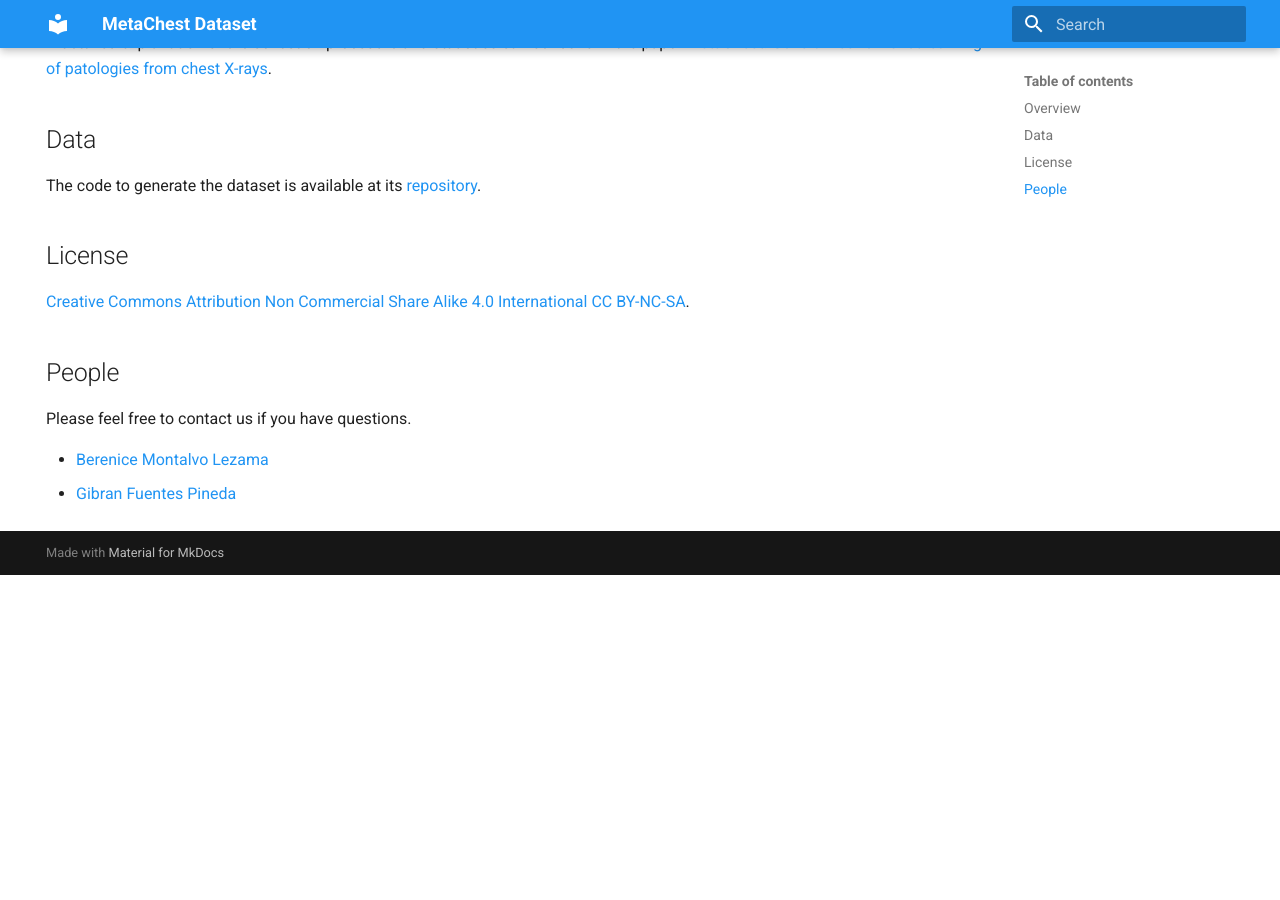
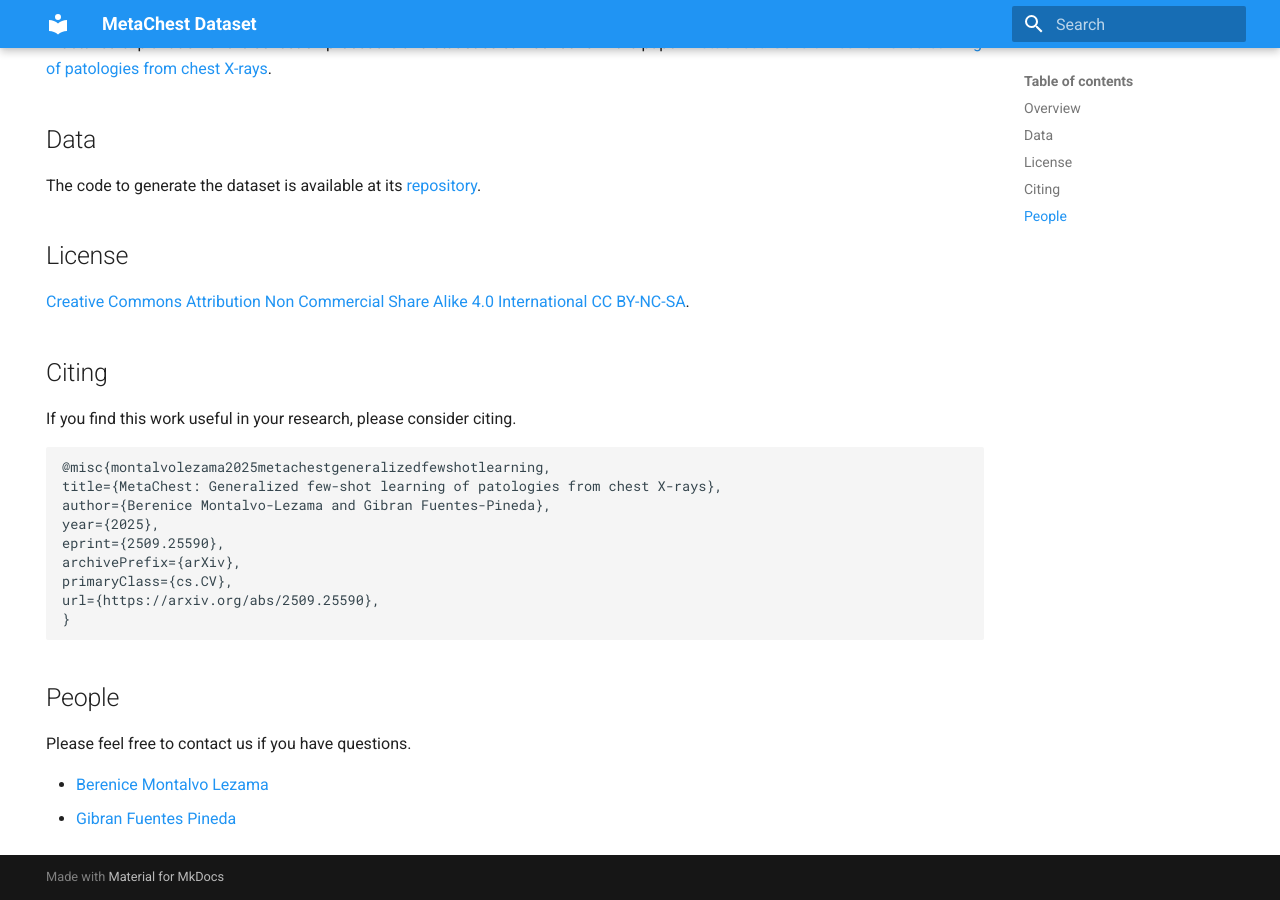
Before and after one commit to bereml/metachest, an MkDocs documentation site: the page built from docs/index.md, in a window 1280 px wide and 900 px high, scrolled down 1456 px. Built offline with MkDocs 1.6.1 and Material for MkDocs 9.7.7, drawn with Linux system fonts in a browser that asks for light colours; before the commit the page ends 2031 px from its top, so only the background shows below that.

Commit message:
add citation

````diff
--- a/docs/index.md
+++ b/docs/index.md
@@ -25,24 +25,20 @@ The code to generate the dataset is available at its [repository](https://github
 [Creative Commons Attribution Non Commercial Share Alike 4.0 International CC BY-NC-SA](https://creativecommons.org/licenses/by-nc-sa/4.0/legalcode).
 
 
-<!-- ## Citing
+## Citing
 If you find this work useful in your research, please consider citing.
 
 ```
-@article{Trailers12k-2023103343,
-title = {Improving Transfer Learning for Movie Trailer Genre Classification using a Dual Image and Video Transformer},
-journal = {Information Processing & Management},
-volume = {60},
-number = {3},
-pages = {103343},
-year = {2023},
-issn = {0306-4573},
-doi = {https://doi.org/10.1016/j.ipm.2023.103343},
-url = {https://www.sciencedirect.com/science/article/pii/S0306457323000808},
-author = {Ricardo Montalvo-Lezama and Berenice Montalvo-Lezama and Gibran Fuentes-Pineda},
-keywords = {Multi-label classification, Transfer learning, Trailers12k, Spatio-temporal analysis, Video analysis, Transformer model},
+@misc{montalvolezama2025metachestgeneralizedfewshotlearning,
+title={MetaChest: Generalized few-shot learning of patologies from chest X-rays},
+author={Berenice Montalvo-Lezama and Gibran Fuentes-Pineda},
+year={2025},
+eprint={2509.25590},
+archivePrefix={arXiv},
+primaryClass={cs.CV},
+url={https://arxiv.org/abs/2509.25590},
 }
-``` -->
+```
 
 
 ## People
````
